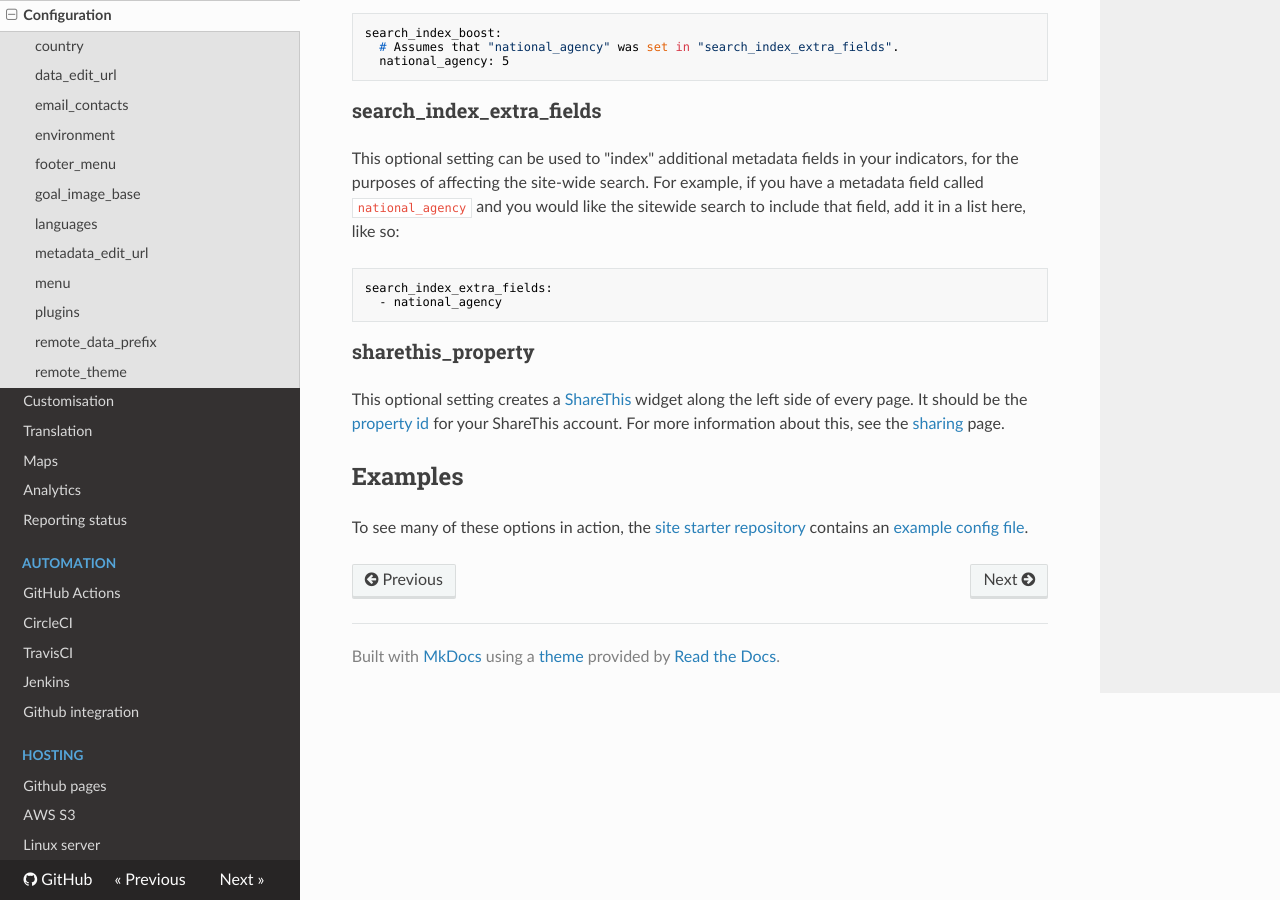
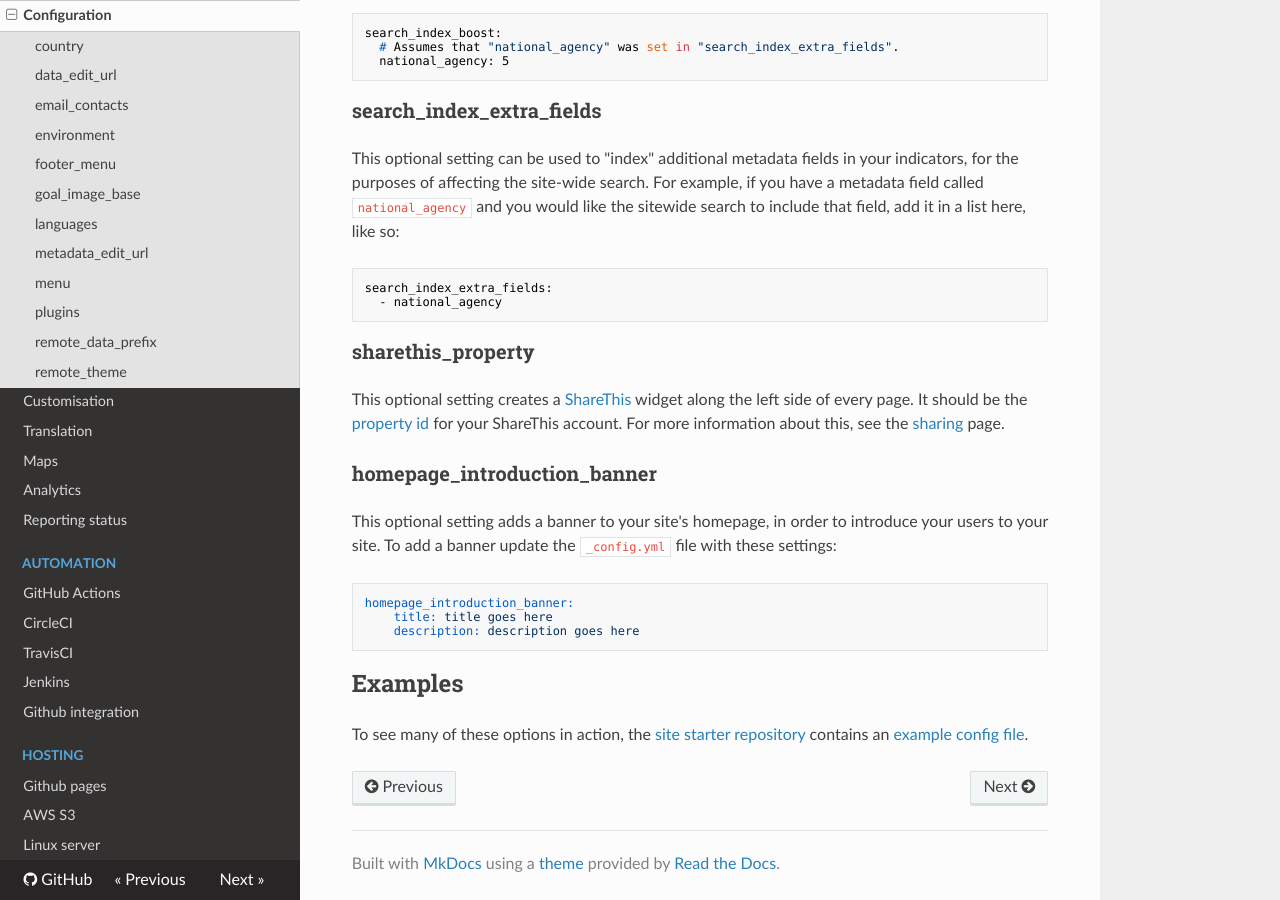
Before and after one commit to open-sdg/open-sdg, an MkDocs documentation site: the page built from docs/configuration.md, in a window 1280 px wide and 900 px high, scrolled down 7366 px. Built offline with MkDocs 1.6.1, drawn with Linux system fonts in a browser that asks for light colours; nearby versions of some CDN libraries; old or Windows-style settings are respelled for this version of MkDocs.

Commit message:
Update configuration document with homepage banner

````diff
--- a/docs/configuration.md
+++ b/docs/configuration.md
@@ -333,6 +333,16 @@ search_index_extra_fields:
 
 This optional setting creates a [ShareThis](https://sharethis.com/platform/share-buttons/) widget along the left side of every page. It should be the [property id](https://sharethis.com/support/faq/how-do-i-find-my-property-id/) for your ShareThis account. For more information about this, see the [sharing](https://open-sdg.readthedocs.io/en/latest/social-media-sharing/) page.
 
+### homepage_introduction_banner
+
+This optional setting adds a banner to your site's homepage, in order to introduce your users to your site. To add a banner update the `_config.yml` file with these settings:
+
+```yaml
+homepage_introduction_banner:
+    title: title goes here
+    description: description goes here
+```
+
 ## Examples
 
 To see many of these options in action, the [site starter repository](https://github.com/open-sdg/open-sdg-site-starter) contains an [example config file](https://github.com/open-sdg/open-sdg-site-starter/blob/develop/_config.yml).
````
